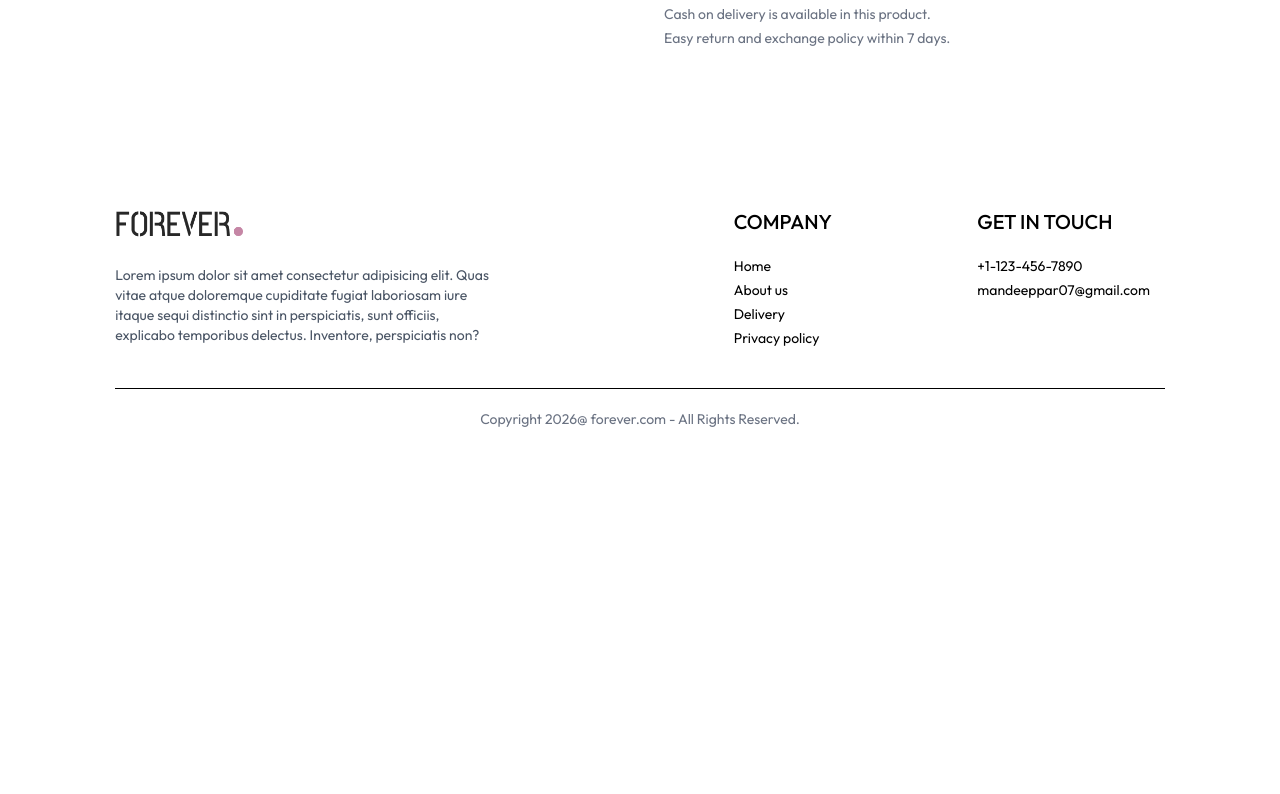
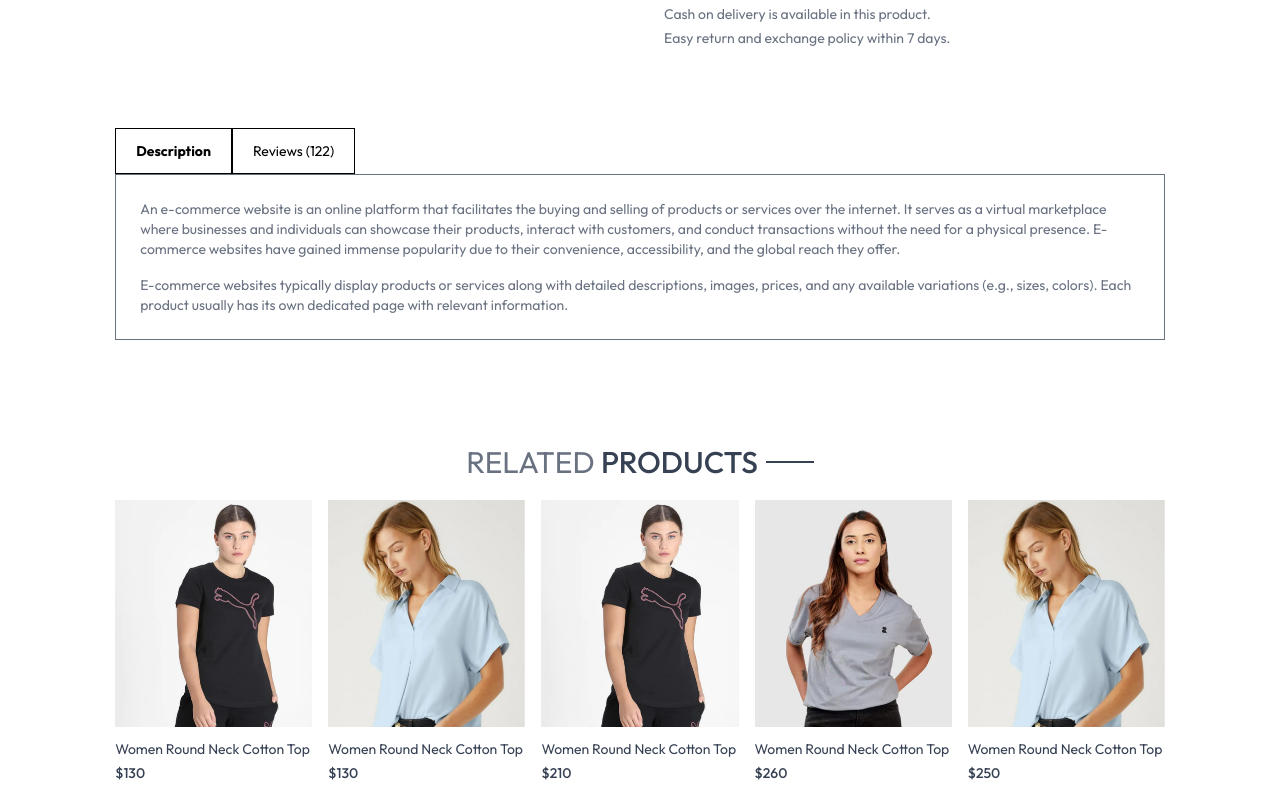
Before and after one commit to Mandeep-Parmar/ecommerce-app, a React (Vite) app in the folder frontend/: page /product/aaaaa in a window 1280 px wide. Shown: the part 606-1400 px from the top of the page. Before the commit the page ends 1055 px from the top, so only its background shows below. Built offline with nearby package versions, Linux system fonts and the light colour scheme.

Commit message:
add relative products feature in product page

```diff
--- /dev/null
+++ b/frontend/src/components/RelatedProducts.jsx
@@ -0,0 +1,46 @@
+import React, { useContext, useEffect, useState } from "react";
+import { ShopContext } from "../context/ShopContext";
+import Title from "./Title";
+import ProductItem from "./ProductItem";
+
+const RelatedProducts = ({ category, subCategory, currentProductId}) => {
+  const { products } = useContext(ShopContext);
+  const [related, setRelated] = useState([]);
+
+  useEffect(() => {
+    if (products.length > 0) {
+      let productsCopy = products.slice();
+
+      productsCopy = productsCopy.filter(
+        (item) =>
+          category === item.category &&
+          item.subCategory === subCategory &&
+          item._id !== currentProductId,
+      );
+
+      setRelated(productsCopy.slice(0, 5));
+    }
+  }, [products, category, subCategory, currentProductId]);
+
+  return (
+    <div className="my-24">
+      <div className="text-center text-3xl py-2">
+        <Title text1={"RELATED"} text2={"PRODUCTS"} />
+      </div>
+
+      <div className="grid grid-cols-2 sm:grid-cols-3 md:grid-cols-4 lg:grid-cols-5 gap-4 gap-y-4">
+        {related.map((item, index) => (
+          <ProductItem
+            key={index}
+            id={item._id}
+            image={item.image}
+            name={item.name}
+            price={item.price}
+          />
+        ))}
+      </div>
+    </div>
+  );
+};
+
+export default RelatedProducts;
--- a/frontend/src/pages/Product.jsx
+++ b/frontend/src/pages/Product.jsx
@@ -2,6 +2,7 @@ import React, { useContext, useEffect, useState } from "react";
 import { useParams } from "react-router-dom";
 import { ShopContext } from "../context/ShopContext";
 import { assets } from "../assets/assets";
+import RelatedProducts from "../components/RelatedProducts";
 
 const Product = () => {
   const { productId } = useParams();
@@ -94,9 +95,33 @@ const Product = () => {
 
         </div>
       </div>
+
+      {/*-------------- Description & Review Section  --------------- */}
+      <div className="mt-20">
+        <div className="flex">
+          <b className="border px-5 py-3 text-sm">Description</b>
+          <p className="border px-5 py-3 text-sm">Reviews (122)</p>
+        </div>
+        <div className="flex flex-col gap-4 border px-6 py-6 text-sm text-gray-500">
+          <p>
+            An e-commerce website is an online platform that facilitates the buying and selling of products or services over the internet. It serves as a virtual marketplace where businesses and individuals can showcase their products, interact with customers, and conduct transactions without the need for a physical presence. E-commerce websites have gained immense popularity due to their convenience, accessibility, and the global reach they offer.
+          </p>
+          <p>
+            E-commerce websites typically display products or services along with detailed descriptions, images, prices, and any available variations (e.g., sizes, colors). Each product usually has its own dedicated page with relevant information.
+          </p>
+        </div>
+      </div>
+
+      {/*----------- Display Realted products --------- */}
+      <RelatedProducts
+        category={productData.category}
+        subCategory={productData.subCategory}
+        currentProductId={productData._id}
+      />
+
     </div>
   ) : (
-    <div className="opacity-0"></div>
+    <div className="opacity-0">loading</div>
   );
 };
 
```
